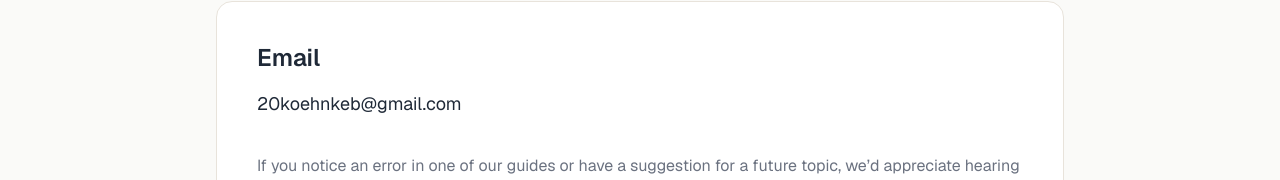
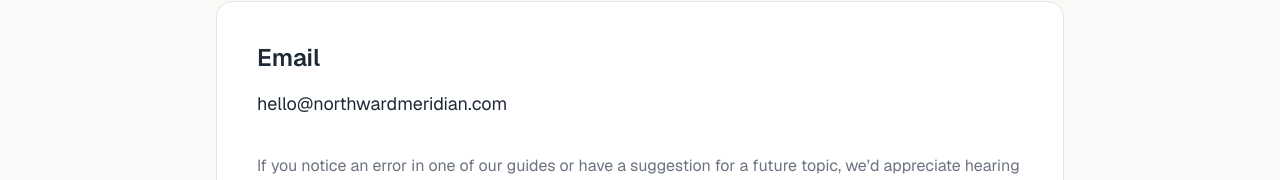
Before and after one commit to brandonkoehnke/northward-meridian, a Next.js app: page /contact in a window 1280 px wide. Shown: the part 392-572 px from the top of the page. Built offline with nearby package versions, Linux system fonts and the light colour scheme; no server answers.

Commit message:
feat: add hello@northwardmeridian.com

```diff
--- a/app/contact/page.tsx
+++ b/app/contact/page.tsx
@@ -20,7 +20,7 @@ export default function ContactPage() {
           </h2>
 
           <p className="mt-4 text-lg">
-            20koehnkeb@gmail.com
+            hello@northwardmeridian.com
           </p>
 
           <p className="mt-8 leading-8 text-[var(--muted)]">
```
